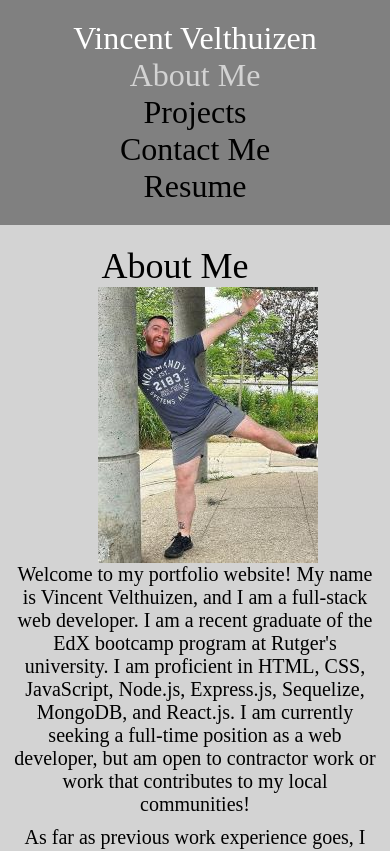
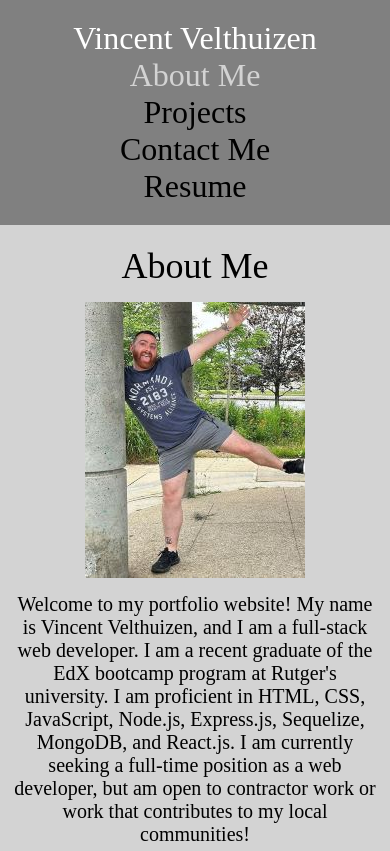
Before and after one commit to VPVelthuizen/VPVelthuizen-Portfolio, a React (Vite) app: page / in a window 390 px wide. Shown: the top 851 px of the page. Built offline with nearby package versions, Linux system fonts and the light colour scheme.

Commit message:
css fixes

```diff
--- a/src/App.css
+++ b/src/App.css
@@ -159,8 +159,15 @@ header, .links, .container1, .body, .container2, .bodysection {
   width: 100%;
   text-align: center;
   box-shadow: 0px 0px 0px 0px;
-  padding: 10px, 0px;
+  padding-right: 0px;
   min-width: 0px;
+  margin: 0px;
+}
+
+.selfie {
+  margin-left: 0px;
+  max-height: 100%;
+  padding: 15px 0px;
 }
 
 .content {
--- a/src/pages/contact/contact.css
+++ b/src/pages/contact/contact.css
@@ -1,7 +1,3 @@
-.bodytitle {
-    margin-right: 20px;
-}
-
 #ContactInformation {
     min-height: calc(100vh - 209px);
 }
--- a/src/pages/resume/resume.css
+++ b/src/pages/resume/resume.css
@@ -17,6 +17,7 @@ p {
     background-color: lightgrey;
     padding: 10px 20px;
     font-size: 1.2em;
+    cursor: pointer;
 }
 
 .resume {
```
